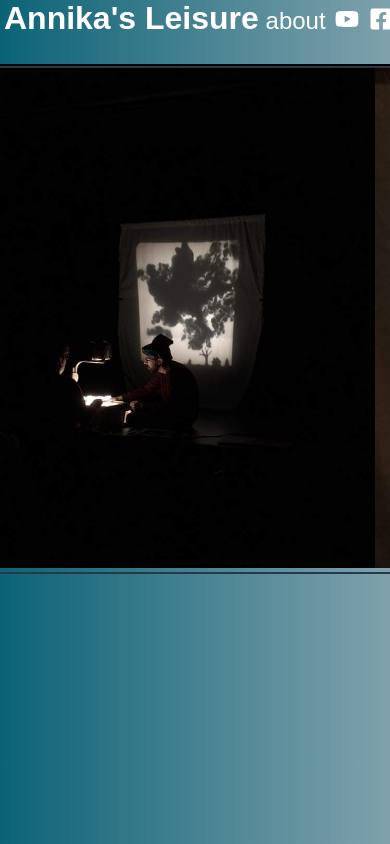
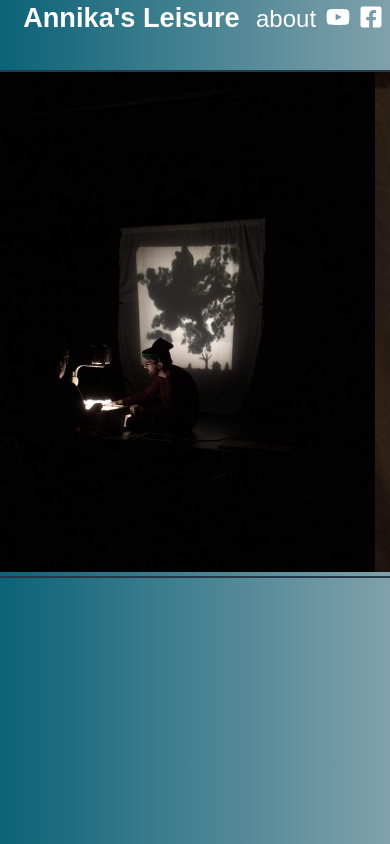
Before and after one commit to edwhelan/annika, a Gatsby site: page / in a window 390 px wide. Built offline with nearby package versions, Linux system fonts and the light colour scheme; Gatsby itself is replaced by a stand-in of ours.

Commit message:
resizes nav text for mobile and removes border bot

```diff
--- a/src/components/layout.css
+++ b/src/components/layout.css
@@ -16,14 +16,14 @@ html, body {
   background-image: linear-gradient(to right, #0b6377 0%, #80a1ac 100%);
   display: flex;
   flex-direction: row;
-  border-bottom: 2px solid black;
   justify-content: space-evenly;
   align-items: baseline;
   height: 4em;
 }
 
 .navbar h1 {
-margin-right: -0.2em;
+/* margin-right: -0.2em; */
+font-size: 1.7em;
 }
 
 .nav-elements{
@@ -54,6 +54,7 @@ margin-right: -0.2em;
 .selected-works-wrapper{
   display: flex;
   flex-direction: column;
+  margin-top: .4em;
 }
 .selected-works-wrapper p {
   text-align: center;
```
